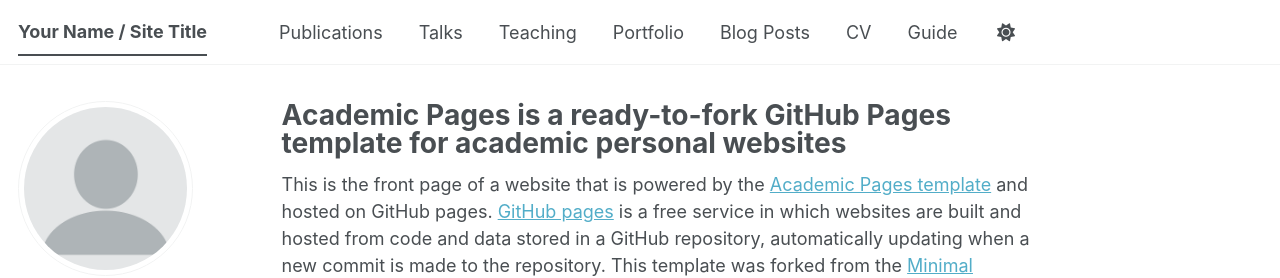
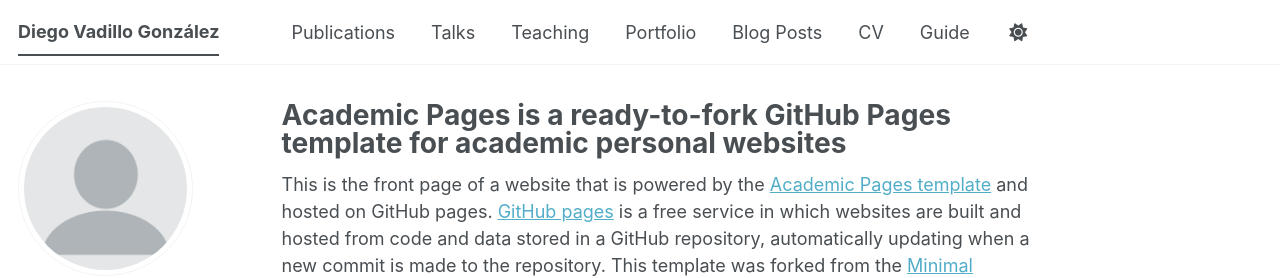
Before and after one commit to diegovadillogonzalez/diegovadillogonzalez.github.io, a Jekyll site: the page built from _pages/about.md, in a window 1280 px wide. Shown: the top 278 px of the page. Built offline with Jekyll 4.4.1, drawn with Linux system fonts in a browser that asks for light colours; some web fonts are replaced; a script bundle is joined from its source files by our own code; library files that are not in the unit come from our copies.

Commit message:
Update _config.yml

```diff
--- a/_config.yml
+++ b/_config.yml
@@ -9,7 +9,7 @@
 # Basic Site Settings
 locale                   : "en-US"
 site_theme               : "default" # The available themes options are "default", "air", "sunrise", "mint", "dirt" and "contrast"
-title                    : "Your Name / Site Title"
+title                    : "Diego Vadillo González"
 title_separator          : "-"
 name                     : &name "Your Name"
 description              : &description "Your Name's academic portfolio"   # Update this with a general description of your site, this is the default if not overridden by a page
```
